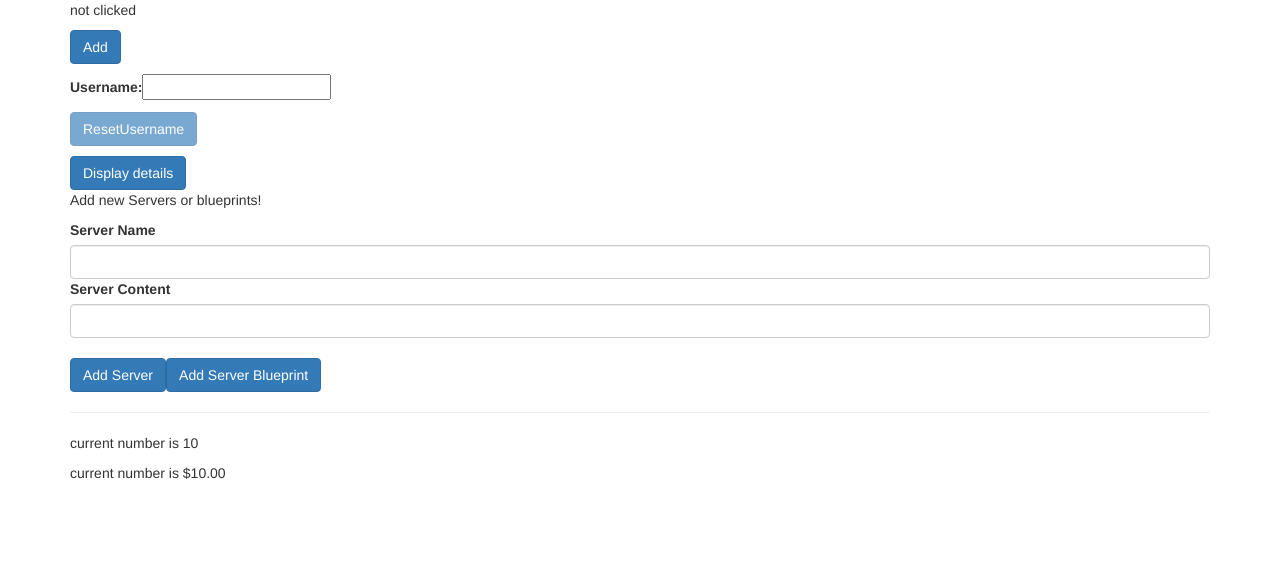
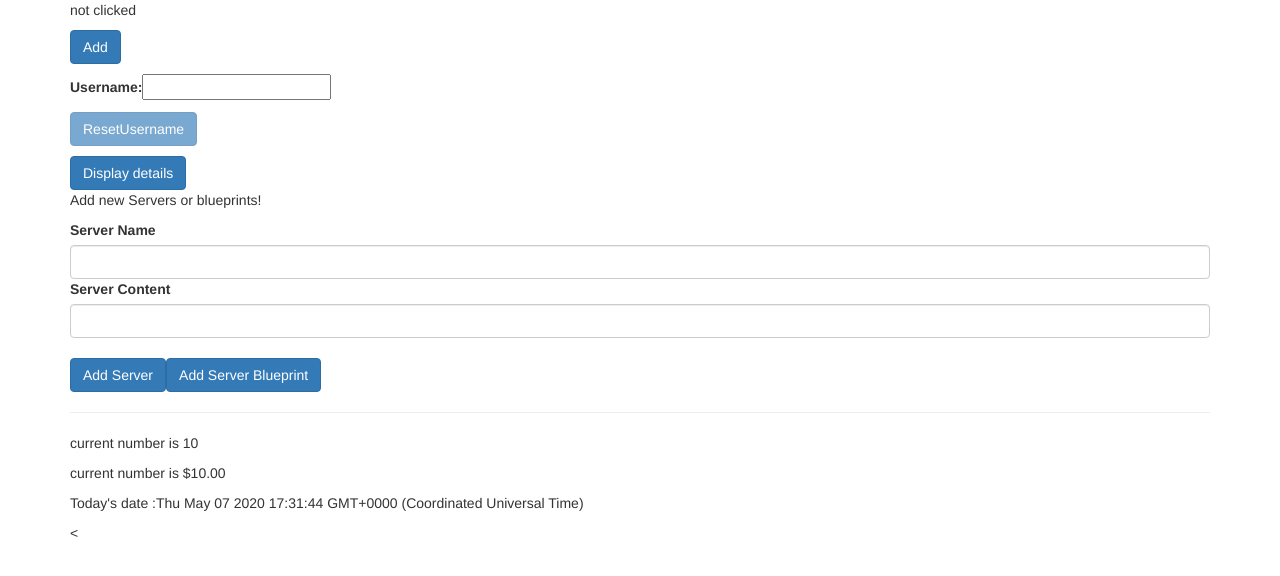
Before and after one commit to aswathyeg/udemy-experiments, an Angular app: page / in a window 1280 px wide. Shown: the top 576 px of the page. Built offline with nearby package versions, Linux system fonts and the light colour scheme.

Commit message:
date printed using string interpolation

```diff
--- a/src/app/interpolation/interpolation.component.html
+++ b/src/app/interpolation/interpolation.component.html
@@ -1,3 +1,5 @@
 <hr>
 <p>current number is {{value}}</p>
 <p>current number is {{value|currency}}</p>
+<p>Today's date :{{today}}</p>
+<
--- a/src/app/interpolation/interpolation.component.ts
+++ b/src/app/interpolation/interpolation.component.ts
@@ -7,6 +7,7 @@ import { Component, OnInit } from '@angular/core';
 })
 export class InterpolationComponent implements OnInit {
 value=10;
+today=new Date();
   constructor() { }
 
   ngOnInit() {
```
